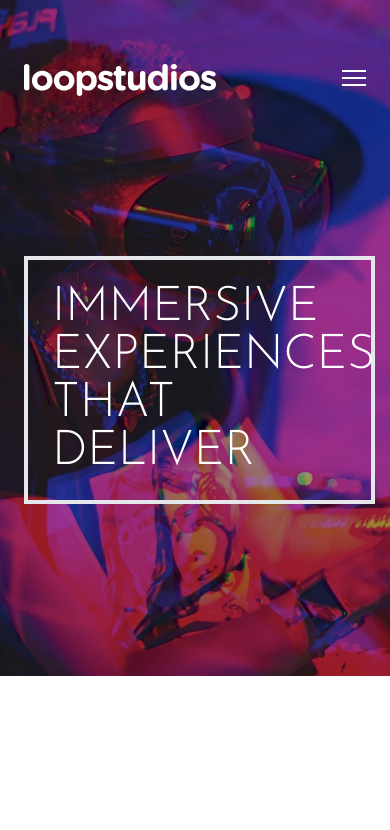
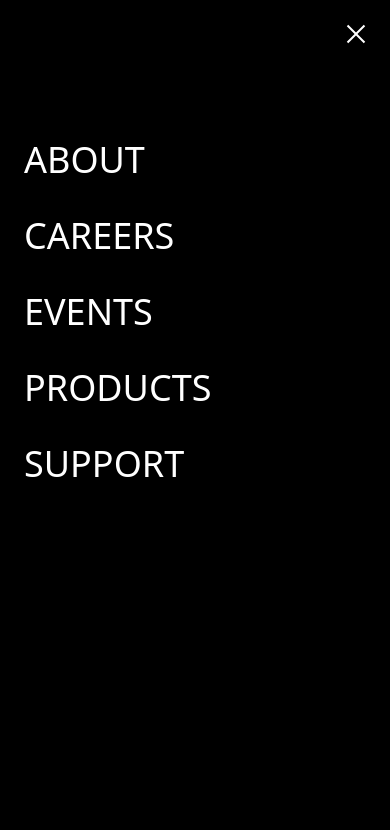
Before and after one commit to okutewonah/fm-loopstudio-landing, a website: page index.html in a window 390 px wide. Shown: the top 830 px of the page. Drawn offline with Linux system fonts and the light colour scheme.

Commit message:
mobile menu, init

```diff
--- a/index.html
+++ b/index.html
@@ -36,8 +36,9 @@
   </head>
   <body>
     <header
-      class="bg-hero-mobile md:bg-hero-desktop h-[750px] bg-contain md:h-[550px] md:bg-cover bg-no-repeat px-6 pt-16 md:px-40 md:pt-12 relative"
+      class="bg-hero-mobile md:bg-hero-desktop h-[750px] bg-contain md:h-[550px] md:bg-cover bg-no-repeat md:px-40 md:pt-12 relative"
     >
+      <section class="px-6 pt-16">
         <nav class="flex justify-between">
           <div class="">
             <a href="#"
@@ -89,6 +90,33 @@
             Immersive experiences that deliver
           </h1>
         </div>
+      </section>
+      <section
+        id="mobile-menu"
+        class="absolute top-0 bg-black w-full flex flex-col justify-center py-6 px-6"
+      >
+        <button class="self-end">
+          <svg width="20" height="20" xmlns="http://www.w3.org/2000/svg">
+            <path
+              d="M17.778.808l1.414 1.414L11.414 10l7.778 7.778-1.414 1.414L10 11.414l-7.778 7.778-1.414-1.414L8.586 10 .808 2.222 2.222.808 10 8.586 17.778.808z"
+              fill="#FFF"
+              fill-rule="evenodd"
+            />
+          </svg>
+        </button>
+        <nav
+          class="flex flex-col min-h-screen text-white text-4xl uppercase py-24"
+          aria-label="mobile"
+        >
+          <div class="grid gap-9">
+            <a href="">About</a>
+            <a href="">Careers</a>
+            <a href="">Events</a>
+            <a href="">Products</a>
+            <a href="">Support</a>
+          </div>
+        </nav>
+      </section>
     </header>
     <main>
       <section id="about" class="flex flex-col md:px-40 px-6 mt-20 md:relative">
```
Also changed, not shown: dist/style.css. Lines whose indentation alone changed are shown as unchanged.
